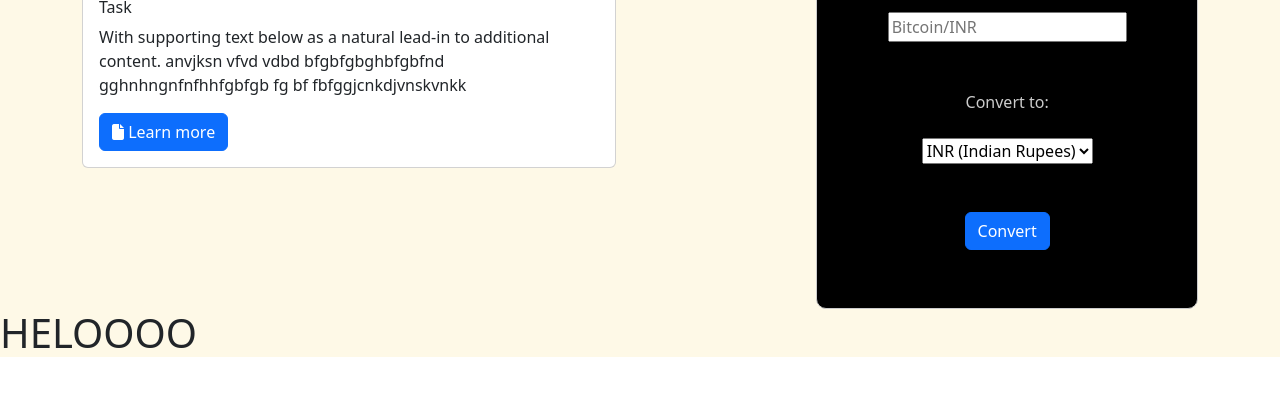
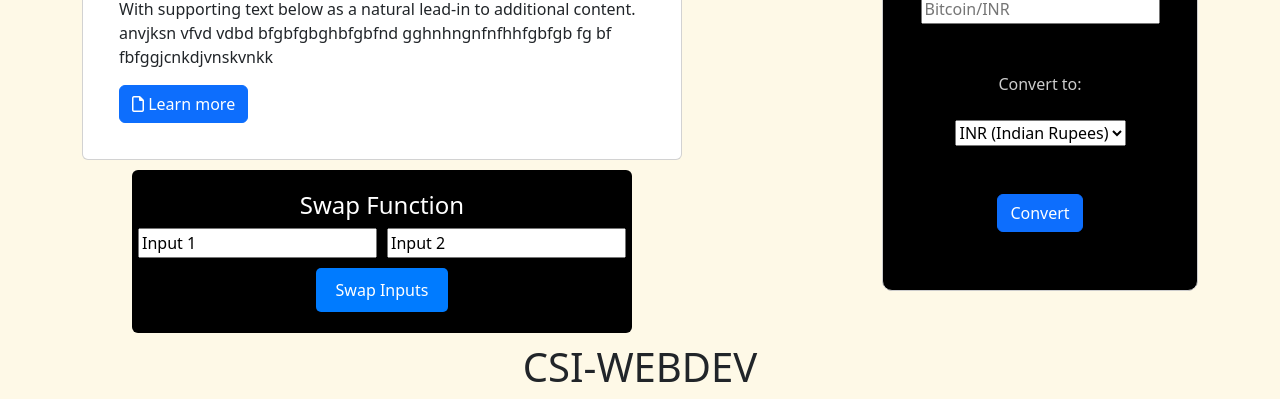
Before and after one commit to preeteshchauhan/CSI, a plain HTML site: page index.html in a window 1280 px wide. Shown: the part 567-966 px from the top of the page. Before the commit the page ends 932 px from the top, so only its background shows below. Drawn offline with nearby package versions, Linux system fonts and the light colour scheme.

Commit message:
function added

```diff
--- a/index.html
+++ b/index.html
@@ -6,9 +6,12 @@
     <meta name="viewport" content="width=device-width, initial-scale=1.0">
     <link rel="stylesheet" href="style.css">
     <title>CSi</title>
-    <link href="https://cdn.jsdelivr.net/npm/bootstrap@5.3.1/dist/css/bootstrap.min.css" rel="stylesheet" integrity="sha384-4bw+/aepP/YC94hEpVNVgiZdgIC5+VKNBQNGCHeKRQN+PtmoHDEXuppvnDJzQIu9" crossorigin="anonymous">
+    <link href="https://cdn.jsdelivr.net/npm/bootstrap@5.3.1/dist/css/bootstrap.min.css" rel="stylesheet"
+        integrity="sha384-4bw+/aepP/YC94hEpVNVgiZdgIC5+VKNBQNGCHeKRQN+PtmoHDEXuppvnDJzQIu9" crossorigin="anonymous">
     <script src="https://kit.fontawesome.com/40a53d48d8.js" crossorigin="anonymous"></script>
-    <script src="https://cdn.jsdelivr.net/npm/bootstrap@5.3.1/dist/js/bootstrap.bundle.min.js" integrity="sha384-HwwvtgBNo3bZJJLYd8oVXjrBZt8cqVSpeBNS5n7C8IVInixGAoxmnlMuBnhbgrkm" crossorigin="anonymous"></script>
+    <script src="https://cdn.jsdelivr.net/npm/bootstrap@5.3.1/dist/js/bootstrap.bundle.min.js"
+        integrity="sha384-HwwvtgBNo3bZJJLYd8oVXjrBZt8cqVSpeBNS5n7C8IVInixGAoxmnlMuBnhbgrkm"
+        crossorigin="anonymous"></script>
     <script src="script.js"></script>
 </head>
 
@@ -16,7 +19,8 @@
     <div class="baap">
         <header>
             <h1>Overview</h1>
-        <a href="#" id="main-button" class="btn btn-primary"><i class="fa-solid fa-file"></i> Download Report</a>
+            <a href="#" id="main-button" class="btn btn-primary" download="Screenshot.png"><i
+                    class="fa-solid fa-download"></i> Download Report</a>
         </header>
         <div class="container">
             <div class="img-container">
@@ -26,7 +30,8 @@
                 <div class="wallet-container">
                     <ul class="wallet-list">
 
-                    <li class="wallet-item heading">My Wallet <span class="wallet-item add-button">+</span> </li>
+                        <li class="wallet-item heading">My Wallet <span class="wallet-item add-button"
+                                onclick="addNewRow()">+</span> </li>
                         <li class="wallet-item">Solana <span class="crypto-value">$150</span></li>
                         <li class="wallet-item">Bitcoin <i class="fa-brands fa-bitcoin"></i></li>
                         <li class="wallet-item">Ethereum <i class="fa-brands fa-ethereum"></i></li>
@@ -40,7 +45,8 @@
                         <li class="wallet-item heading">
                             Transactions
                             <div class="dropdown">
-                            <button id="see" class="btn btn-secondary dropdown-toggle" type="button" data-bs-toggle="dropdown" aria-expanded="false  ">
+                                <button id="see" class="btn btn-secondary dropdown-toggle" type="button"
+                                    data-bs-toggle="dropdown" aria-expanded="false  ">
                                     See all
                                 </button>
                                 <ul class="dropdown-menu">
@@ -78,17 +84,29 @@
 
             </div>
             <div class="text-container">
+                <div class="core">
                     <div class="card">
                         <div class="card-body">
-                    <h5 class="card-title">CSI Website</h5>
-                    <h6>Task</h6>
-                    <p class="card-text">With supporting text below as a natural lead-in to additional content. anvjksn vfvd vdbd bfgbfgbghbfgbfnd gghnhngnfnfhhfgbfgb fg bf fbfggjcnkdjvnskvnkk</p>
-                    <a href="#" class="btn btn-primary"><i class="fa-solid fa-file"></i> Learn more</a>
+                            <h4 class="card-title">CSI Website</h4>
+                            <h5>Task</h5>
+                            <p class="card-text">With supporting text below as a natural lead-in to additional content.
+                                anvjksn vfvd vdbd bfgbfgbghbfgbfnd gghnhngnfnfhhfgbfgb fg bf fbfggjcnkdjvnskvnkk</p>
+                            <a href="http://csi.dbit.in/" class="btn btn-primary"><i class="fa-regular fa-file"></i>
+                                Learn more</a>
+                        </div>
+                    </div>
+                    <div id="label-container" class="card">
+                        <h4>Swap Function</h4>
+                        <div class="input-container">
+                            <input type="text" id="input1" value="Input 1">
+                            <input type="text" id="input2" value="Input 2">
+                        </div>
+                        <button id="btn5" onclick="swapInputs()">Swap Inputs</button>
                     </div>
                 </div>
                 <div id="converter">
                     <div class="card-header">
-                    <i class="fa-brands fa-bitcoin"></i> <span>  </span><i class="fa-solid fa-indian-rupee-sign"></i>
+                        <i class="fa-brands fa-bitcoin"></i> <span> </span><i class="fa-solid fa-indian-rupee-sign"></i>
                     </div>
                     <br>
                     <input type="number" id="bitcoin" step="any" placeholder="Bitcoin/INR" required>
@@ -107,7 +125,7 @@
 
         </div>
         <footer>
-        <h1>HELOOOO</h1>
+            <h1>CSI-WEBDEV</h1>
         </footer>
     </div>
 </body>
--- a/script.js
+++ b/script.js
@@ -5,7 +5,9 @@ function convertCurrency() {
     let convertedAmount = 0;
     let resultText = "";
 
-    if (selectedCurrency === 'inr') {
+    if (isNaN(bitcoinInput)) {
+        resultText = "Please provide a valid input.";
+    } else if (selectedCurrency === 'inr') {
         convertedAmount = bitcoinInput * 5000000; // Assuming 1 Bitcoin = 5,000,000 INR
         resultText = `${bitcoinInput} Bitcoin is approximately ${convertedAmount} INR.`;
     } else if (selectedCurrency === 'bitcoin') {
@@ -17,18 +19,30 @@ function convertCurrency() {
 }
 
 
-document.getElementById('main-button').addEventListener('click', function() {
-    // Replace 'path_to_your_report.pdf' with the actual path to your report file
-    const reportPath = 'csi.pdf';
+function swapInputs() {
+    var input1 = document.getElementById('input1');
+    var input2 = document.getElementById('input2');
 
-    const a = document.createElement('a');
-    a.href = reportPath;
-    a.download = 'csi.pdf';
-    a.style.display = 'none';
+    var temp = input1.value;
+    input1.value = input2.value;
+    input2.value = temp;
+  }
 
-    document.body.appendChild(a);
+  function addNewRow() {
+    const walletList = document.querySelector('.wallet-list');
+    const newRow = document.createElement('li');
+    newRow.classList.add('wallet-item');
 
-    a.click();
+    const inputField = document.createElement('input');
+    inputField.type = 'text';
+    inputField.placeholder = 'Crypto Name';
 
-    document.body.removeChild(a);
-});
+    const priceField = document.createElement('input');
+    priceField.type = 'text';
+    priceField.placeholder = 'Crypto Price';
+
+    newRow.appendChild(inputField);
+    newRow.appendChild(priceField);
+
+    walletList.insertBefore(newRow, walletList.lastElementChild);
+  }
--- a/style.css
+++ b/style.css
@@ -1,11 +1,12 @@
 
 .baap{
+  padding: none;
+  margin-top: -18px;
   background-color: #FEF9E7;
 }
 header{
   margin: 20px 10px 60px 150px;
   display: flex;
-  justify-content: space-between;
   align-items: center;
 }
 #main-button{
@@ -24,13 +25,13 @@ header{
   height: 300px;
 }
 
-.wallet-container{
+.wallet-container {
   display: flex;
   margin-left: 20px;
   align-self: flex-start;
 }
 
-.wallet-list{
+.wallet-list {
   list-style: none;
   padding: 0;
   border: 1px solid #ccc;
@@ -39,7 +40,7 @@ header{
   box-shadow: 0 0 10px rgba(0, 0, 0, 0.1);
 }
 
-.wallet-item{
+.wallet-item {
   display: flex;
   justify-content: space-between;
   align-items: center;
@@ -48,20 +49,22 @@ header{
   font-family: Arial, sans-serif;
 }
 
-.wallet-item.heading{
+.wallet-item.heading {
   font-weight: bold;
   font-size: 20px;
 }
 
-.crypto-value{
+.crypto-value {
   font-size: 16px;
   color: #666;
 }
+
 .wallet-item:hover {
   background-color: #f5f5f5;
   cursor: pointer;
 }
-.add-button{
+
+.add-button {
   background-color: #007bff;
   color: white;
   text-align: center;
@@ -70,9 +73,10 @@ header{
   transition: background-color 0.3s;
 }
 
-.add-button:hover{
+.add-button:hover {
   background-color: #0056b3;
 }
+
 
 .transaction{
     margin-left: 10px;
@@ -82,9 +86,7 @@ header{
     display: flex;
     border-radius: 10px;
 }
-header{
-     display: inline-flex;
-}
+
 
 .transaction{
     margin-left: 230px;
@@ -202,9 +204,10 @@ header{
 }
 .card-header{
   margin-top: 20px;
+  margin-bottom: 10px;
+  background-color: none;
+  color: none;
 }
-
-/* Existing CSS code */
 
 /* Add media queries for tablet and mobile responsiveness */
 @media (max-width: 768px) {
@@ -265,3 +268,59 @@ header{
     width: 90%;
   }
 }
+footer{
+  display: flex;
+  justify-content: center;
+}
+
+
+  .label-container {
+    display: flex;
+    justify-content: space-between;
+    align-items: center;
+    margin-bottom: 10px;
+  }
+
+
+
+  #label-container {
+    align-items: center;
+    margin-top: none;
+    margin-bottom: 10px;
+    width: 500px;
+    background-color: black;
+  }
+  #label-container h4{
+    color: white;
+  }
+
+  .card {
+    border: 1px solid #ccc;
+    border-radius: 5px;
+    padding: 20px;
+    width: 600px;
+    margin: 10px auto;
+  }
+
+  .input-container {
+    display: flex;
+    justify-content: space-between;
+    align-items: center;
+    margin-bottom: 10px;
+    gap: 10px;
+  }
+
+  #btn5 {
+    display: block;
+    margin: 0 auto;
+    padding: 10px 20px;
+    background-color: #007bff;
+    color: white;
+    border: none;
+    border-radius: 5px;
+    cursor: pointer;
+  }
+
+  #btn5:hover{
+    background-color: #0056b3;
+}
```
Also changed, not shown: 1 other file. Lines whose indentation alone changed are shown as unchanged.
